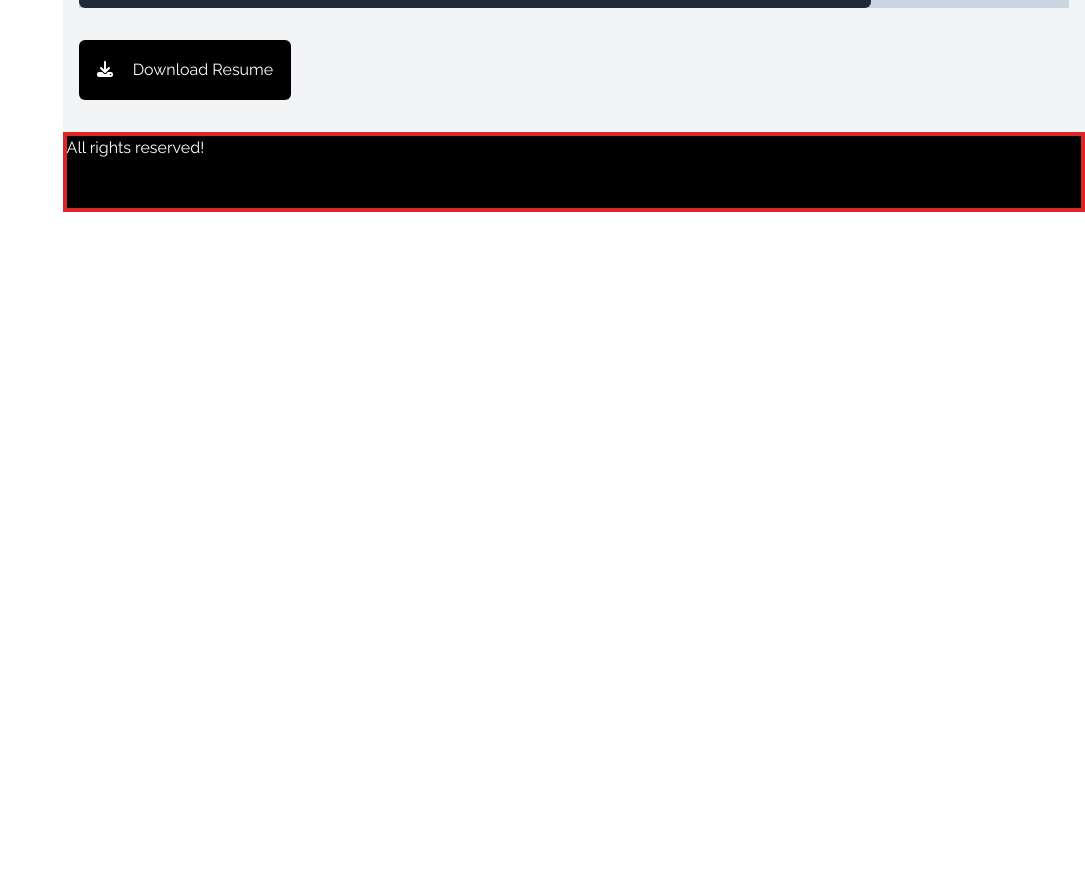
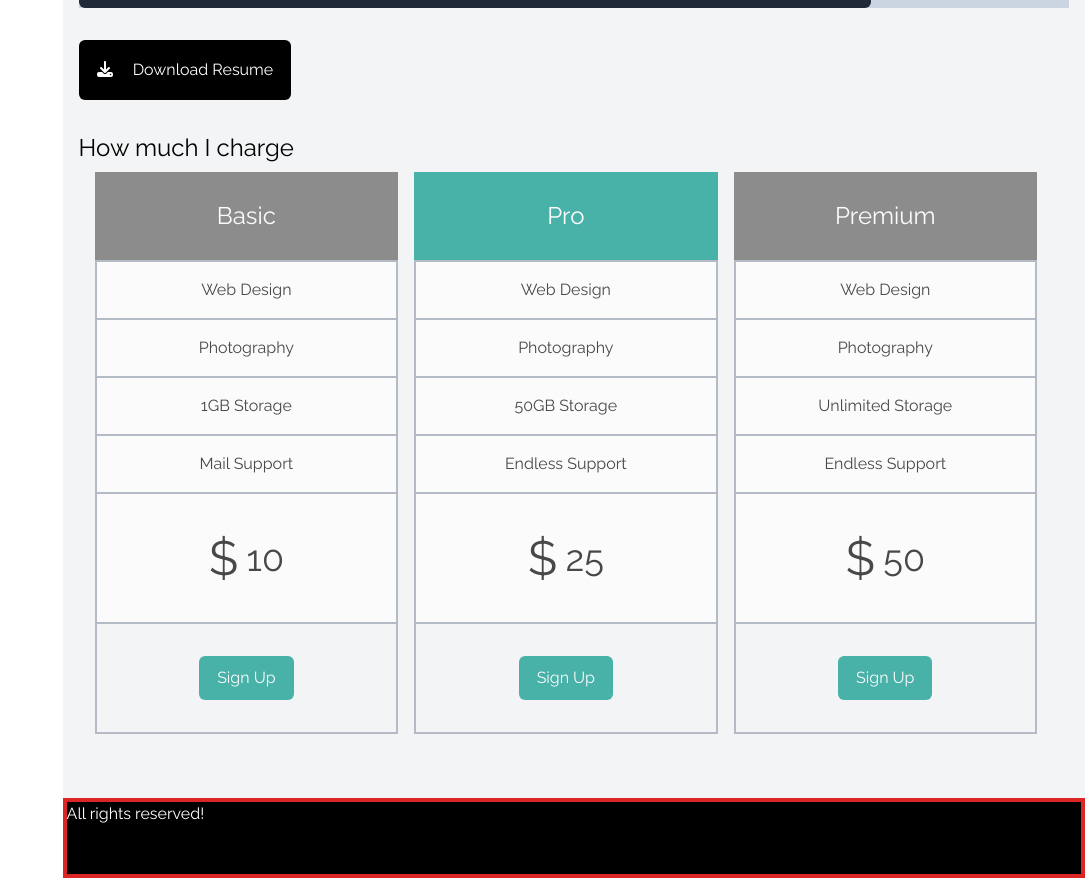
Before and after one commit to Metaverse-Nabeel/majesty_portfolio, a Next.js app: page / in a window 1280 px wide. Shown: the part 2079-2957 px from the top of the page, without its empty margins (195-1280 px from the left). Before the commit the page ends 2291 px from the top, so only its background shows below. Built offline with nearby package versions, Linux system fonts and the light colour scheme.

Commit message:
Add packages section to the landing page

```diff
--- a/src/app/page.tsx
+++ b/src/app/page.tsx
@@ -2,6 +2,7 @@ import Footer from "@/app/components/Footer";
 import Portfolio from "@/app/sections/Portfolio";
 import Sidebar from "@/app/components/Sidebar";
 import AboutMe from "@/app/sections/AboutMe";
+import Packages from "./sections/Packages";
 
 
 export default function Home() {
@@ -14,6 +15,7 @@ export default function Home() {
         <section className="col-span-8 bg-gray-100">
           <Portfolio />
           <AboutMe />
+          <Packages/>
           <Footer />
         </section>
       </main>
```
